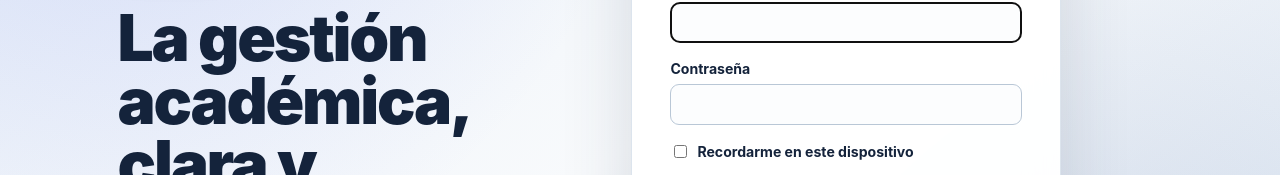
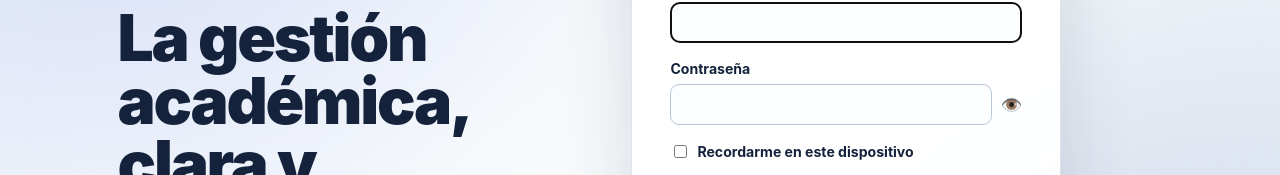
Before and after one commit to provingch/ctn-sca-info, a React (Vite) app in the folder frontend/: page /login in a window 1280 px wide. Shown: the part 330-505 px from the top of the page. Built offline with nearby package versions, Linux system fonts and the light colour scheme; no server answers.

Commit message:
Add password visibility toggle to LoginPage

```diff
--- a/frontend/src/pages/auth/LoginPage.tsx
+++ b/frontend/src/pages/auth/LoginPage.tsx
@@ -19,6 +19,7 @@ export default function LoginPage() {
   const [code, setCode] = useState('');
   const [error, setError] = useState<string | null>(null);
   const [submitting, setSubmitting] = useState(false);
+  const [showPassword, setShowPassword] = useState(false);
 
   async function handleCredentialsSubmit(e: FormEvent) {
     e.preventDefault();
@@ -93,12 +94,24 @@ export default function LoginPage() {
         </label>
         <label>
           Contraseña
-          <input
-            type="password"
-            value={password}
-            onChange={(e) => setPassword(e.target.value)}
-            required
-          />
+          <div style={{ display: 'flex', alignItems: 'center', gap: '0.5rem' }}>
+            <input
+              type={showPassword ? 'text' : 'password'}
+              value={password}
+              onChange={(e) => setPassword(e.target.value)}
+              required
+              style={{ flex: 1 }}
+            />
+            <button
+              type="button"
+              onClick={() => setShowPassword((v) => !v)}
+              aria-label={showPassword ? 'Ocultar contraseña' : 'Mostrar contraseña'}
+              title={showPassword ? 'Ocultar contraseña' : 'Mostrar contraseña'}
+              style={{ border: 'none', background: 'transparent', cursor: 'pointer', fontSize: '1.1rem', padding: 0 }}
+            >
+              {showPassword ? '🙈' : '👁️'}
+            </button>
+          </div>
         </label>
         <label className="checkbox-label">
           <input
```
